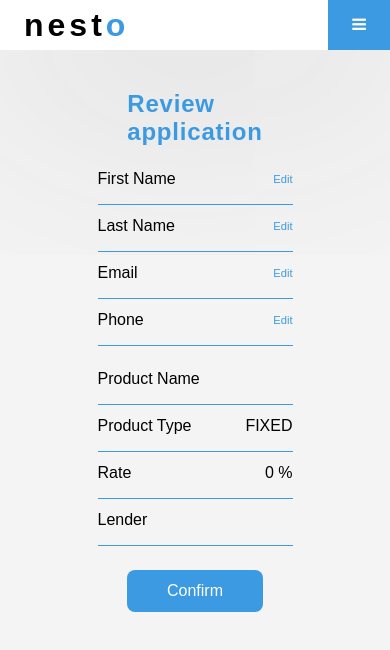
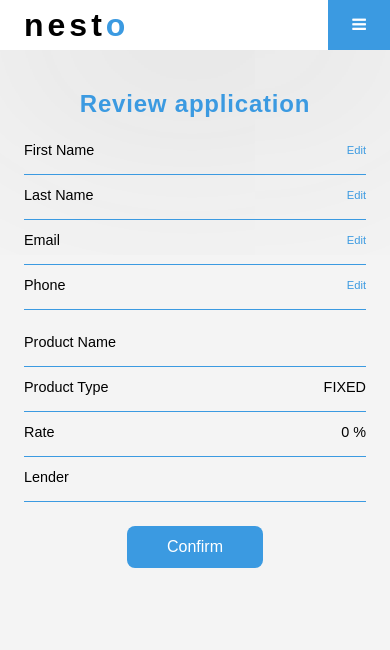
Before and after one commit to natelufuluabo/Free-Quote, a React (Create React App) app in the folder free-quote/: page /review in a window 390 px wide. Shown: the top 650 px of the page. Built offline with nearby package versions, Linux system fonts and the light colour scheme.

Commit message:
made the review page responsive on different screen sizes

```diff
--- a/free-quote/src/Components/Review Application Components/Personal Section Component/PersonalSectionComponent.css
+++ b/free-quote/src/Components/Review Application Components/Personal Section Component/PersonalSectionComponent.css
@@ -53,3 +53,22 @@
     flex-direction: column;
     gap: 1rem;
 }
+
+@media (max-width : 51.25em) {
+    .personal-section-container {
+        width: 100%;
+    }
+}
+
+@media (max-width : 31.25em) {
+    .personal-section-container {
+        font-size: 1.8rem;
+    }
+}
+
+@media (max-width : 17.5em) {
+    .personal-section-section {
+        flex-direction: column;
+        align-items: flex-start;
+    }
+}
--- a/free-quote/src/Components/Review Application Components/Personal Section Component/PersonalSectionComponent.tsx
+++ b/free-quote/src/Components/Review Application Components/Personal Section Component/PersonalSectionComponent.tsx
@@ -40,7 +40,7 @@ const PersonalSectionComponent = () => {
                     </div>
                 }
                 {   firstEditingRequested &&
-                    <fieldset className="edit-container">
+                    <div className="edit-container">
                         <input
                             name="firstName"
                             onChange={handleChange}
@@ -49,7 +49,7 @@ const PersonalSectionComponent = () => {
                             evt.preventDefault();
                             setFirstEditingRequested(false)
                         }}>Save</button>
-                    </fieldset>
+                    </div>
                 }
             </section>
             <section className='personal-section-section'>
@@ -61,7 +61,7 @@ const PersonalSectionComponent = () => {
                     </div>
                 }
                 {   lastEditingRequested &&
-                    <fieldset className="edit-container">
+                    <div className="edit-container">
                         <input
                             name="lastName"
                             onChange={handleChange}
@@ -70,7 +70,7 @@ const PersonalSectionComponent = () => {
                             evt.preventDefault();
                             setLastEditingRequested(false)
                         }}>Save</button>
-                    </fieldset>
+                    </div>
                 }
             </section>
             <section className='personal-section-section'>
@@ -82,7 +82,7 @@ const PersonalSectionComponent = () => {
                     </div>
                 }
                 {   emailEditingRequested &&
-                    <fieldset className="edit-container">
+                    <div className="edit-container">
                         <input
                             style={{
                                 border : errorEmail ? '.1rem solid red' : '.1rem solid #3B9AE1'
@@ -94,7 +94,7 @@ const PersonalSectionComponent = () => {
                             evt.preventDefault();
                             handleEmailValidation({ userInput, setEmailValidated, setErrorEmail, setEmailEditingRequested })
                         }}>Save</button>
-                    </fieldset>
+                    </div>
                 }
             </section>
             <section className='personal-section-section'>
@@ -106,7 +106,7 @@ const PersonalSectionComponent = () => {
                     </div>
                 }
                 {   phoneEditingRequested &&
-                    <fieldset className="edit-container">
+                    <div className="edit-container">
                         <input
                             style={{
                                 border : errorPhone ? '.1rem solid red' : '.1rem solid #3B9AE1'
@@ -124,7 +124,7 @@ const PersonalSectionComponent = () => {
                             evt.preventDefault();
                             handlePhoneValidation({ userInput, setPhoneValidated, setErrorPhone, setPhoneEditingRequested })
                         }}>Save</button>
-                    </fieldset>
+                    </div>
                 }
             </section>
         </article>
--- a/free-quote/src/Components/Review Application Components/Produtc Section Component/ProductSectionComponent.css
+++ b/free-quote/src/Components/Review Application Components/Produtc Section Component/ProductSectionComponent.css
@@ -17,3 +17,25 @@
     border-bottom: .2rem solid #3B9AE1;
     padding-bottom: 2rem;
 }
+
+@media (max-width : 51.25em) {
+    .product-info-container {
+        width: 100%;
+    }
+}
+
+@media (max-width : 31.25em) {
+    .product-info-container {
+        font-size: 1.8rem;
+    }
+}
+
+@media (max-width : 17.5em) {
+    .product-name-container,
+    .product-type-container,
+    .product-rate-container,
+    .product-lender-container {
+        flex-direction: column;
+        align-items: flex-start;
+    }
+}
--- a/free-quote/src/Pages/Review Application/ReviewPage.css
+++ b/free-quote/src/Pages/Review Application/ReviewPage.css
@@ -22,3 +22,15 @@
     color: #fff;
     cursor: pointer;
 }
+
+@media (max-width : 51.25em) {
+    .review-page-container {
+        padding: 5rem 10rem;
+    }
+}
+
+@media (max-width : 31.25em) {
+    .review-page-container {
+        padding: 5rem 3rem;
+    }
+}
```
